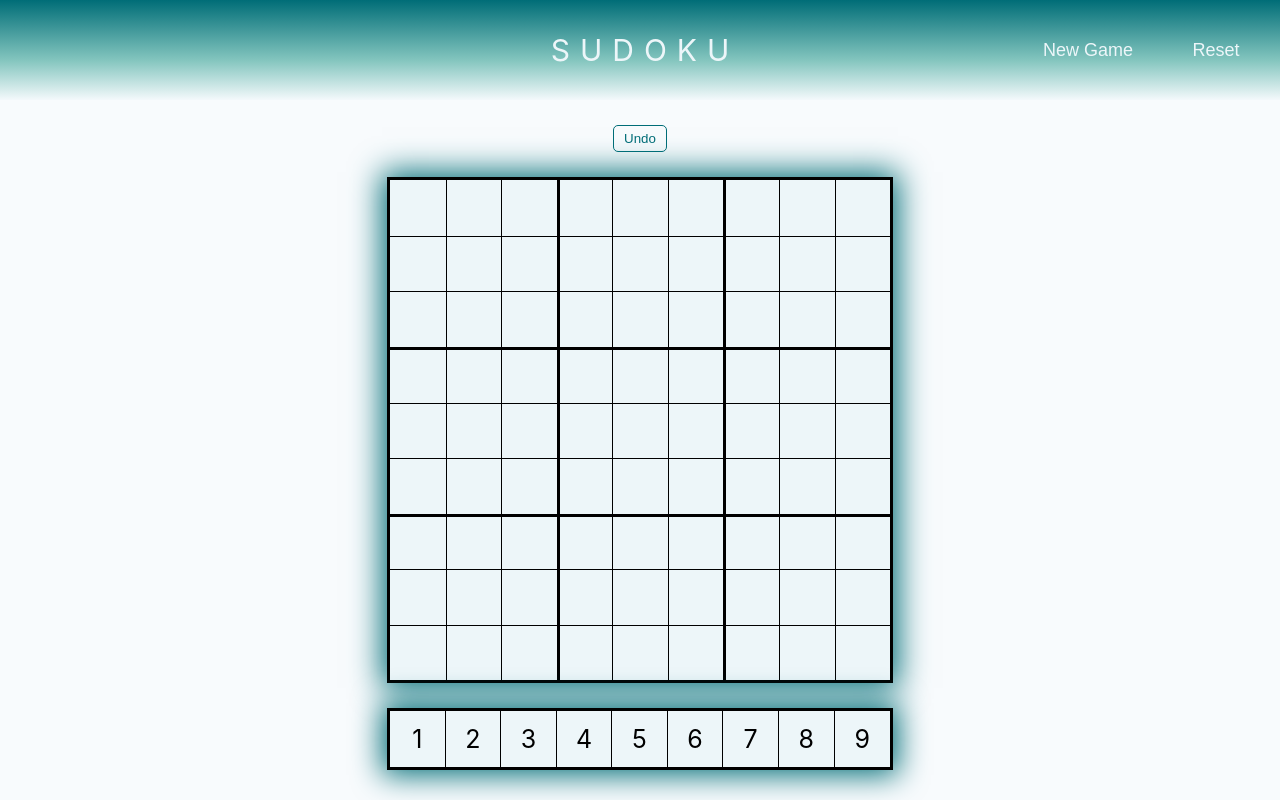
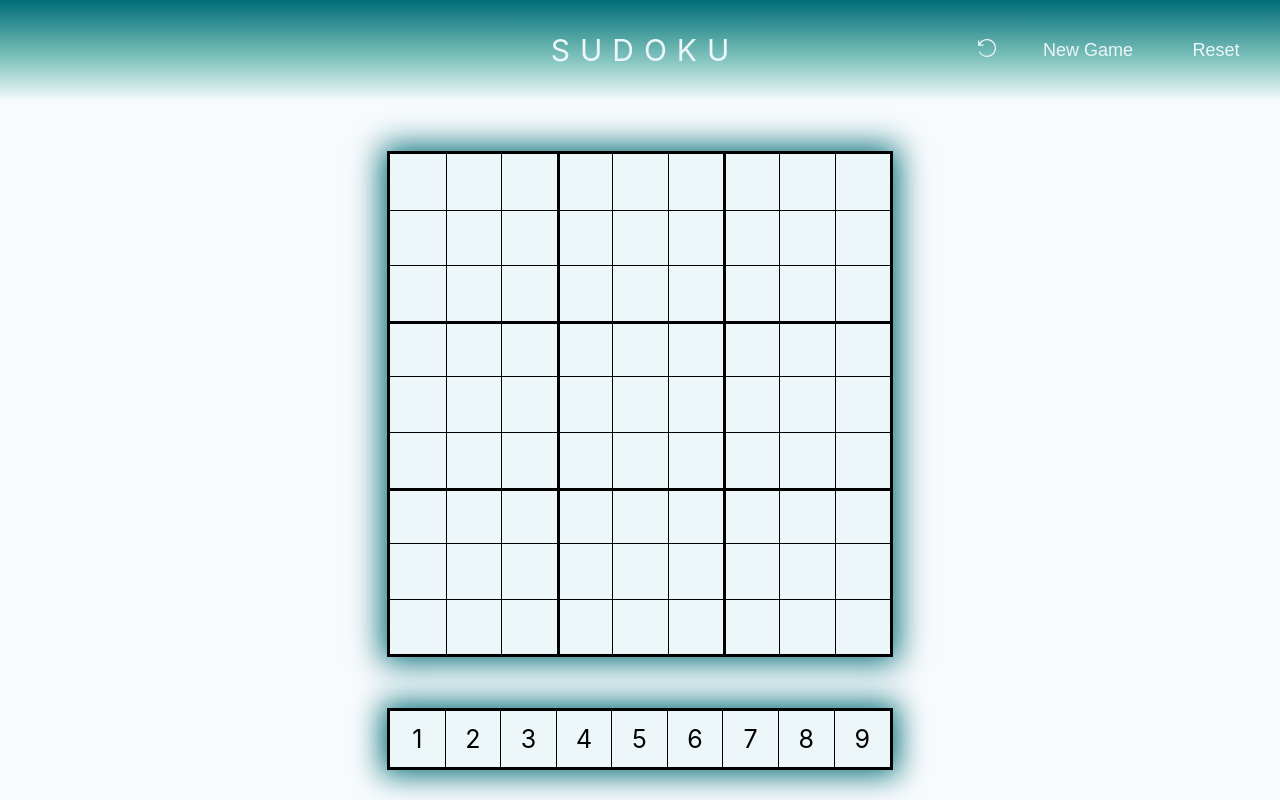
Before and after one commit to olyt/sudoku, a React (Create React App) app: page / in a window 1280 px wide. Built offline with nearby package versions, Linux system fonts and the light colour scheme.

Commit message:
move undo button to header

```diff
--- a/src/App.tsx
+++ b/src/App.tsx
@@ -7,7 +7,6 @@ import { useAppContext } from './context/AppContext';
 import styled from 'styled-components';
 import useGameStatusTracking from './hooks/useGameStatusTracking';
 import { resetClickedCell } from './context/clickedCell/actions';
-import UndoButton from './components/Buttons/UndoButton';
 
 const AppWrapper = styled.div`
   text-align: center;
@@ -47,7 +46,6 @@ const App: React.FC = () => {
   return (
     <AppWrapper onClick={undoClickedCell}>
       <Header />
-      <UndoButton />
       <BoardGrid />
       <DigitsGrid />
       {modal.isOpen && <Modal />}
--- a/src/components/Buttons/UndoButton.tsx
+++ b/src/components/Buttons/UndoButton.tsx
@@ -7,9 +7,11 @@ import styled, {
   keyframes,
   ThemeProps,
 } from 'styled-components';
-import BasicButton from './BasicButton';
 import { useAppContext } from '../../context/AppContext';
 import { tryToUndo } from '../../context/history/operations';
+import { ReactComponent as Icon } from '../../assets/svg/undo.svg';
+import HeaderButton from './HeaderButton';
+import { getBasicIcon } from '../../utils/svgHelper';
 
 type TStyledProps = {
   error: boolean;
@@ -17,10 +19,8 @@ type TStyledProps = {
 
 const getShake = (theme: DefaultTheme): Keyframes => keyframes`
   0% {
-    background: ${theme.lightError};
-    color: ${theme.error};
+    fill: ${theme.error};
     transform: translate(15px);
-    border-color: ${theme.error};
   }
   20% {
     transform: translate(-15px);
@@ -36,9 +36,7 @@ const getShake = (theme: DefaultTheme): Keyframes => keyframes`
   }
   100% {
     transform: translate(0px);
-    background: ${theme.lightError};
-    color: ${theme.error};
-    border-color: ${theme.error};
+    fill: ${theme.error};
   }
 `;
 
@@ -48,17 +46,25 @@ const animation = (
   animation: ${getShake(theme)} 0.4s 1 linear;
 `;
 
-const UndoStyledButton = styled(BasicButton)<TStyledProps>`
-  padding: 5px 10px;
-  box-sizing: border-box;
-  border: 1px solid ${({ theme }) => theme.primary};
-  color: ${({ theme }) => theme.primary};
-  border-radius: 5px;
+const errorButtonCss = css`
+  background: ${({ theme }) => theme.lightError};
+`;
+
+const UndoStyledButton = styled(HeaderButton)<TStyledProps>`
+  width: 75px;
+
+  &:hover {
+    ${({ error }) => error && errorButtonCss};
+  }
+`;
+
+const UndoStyledIcon = styled(getBasicIcon(Icon))<TStyledProps>`
+  fill: ${({ theme }) => theme.primaryLight};
+  transition: 0.3s ease;
   ${(props) => props.error && animation(props.theme)};
 
-  &:hover {
-    background: ${({ theme }) => theme.primary};
-    color: ${({ theme }) => theme.secondary};
+  ${UndoStyledButton}:hover & {
+    fill: ${({ theme }) => theme.primary};
   }
 `;
 
@@ -71,7 +77,7 @@ const UndoButton: React.FC = () => {
 
   return (
     <UndoStyledButton onClick={handleUndo} error={history.error}>
-      Undo
+      <UndoStyledIcon error={history.error} />
     </UndoStyledButton>
   );
 };
--- a/src/components/Header/Header.tsx
+++ b/src/components/Header/Header.tsx
@@ -7,6 +7,7 @@ import { setModalComponent, setModalIsOpen } from '../../context/modal/actions';
 import { setGameStatus } from '../../context/gameInfo/actions';
 import { setBoard } from '../../context/boards/actions';
 import { resetHistory } from '../../context/history/actions';
+import UndoButton from '../Buttons/UndoButton';
 
 const Header: React.FC = () => {
   const { boards, gameInfo, dispatch } = useAppContext();
@@ -28,6 +29,7 @@ const Header: React.FC = () => {
     <StyledHeader>
       <H1>sudoku</H1>
       <ButtonsWrapper>
+        <UndoButton />
         <HeaderButton onClick={startNewGame}>New Game</HeaderButton>
         <HeaderButton onClick={resetGame}>Reset</HeaderButton>
       </ButtonsWrapper>
--- /dev/null
+++ b/src/utils/svgHelper.ts
@@ -0,0 +1,22 @@
+import styled, { DefaultTheme, StyledComponent } from 'styled-components';
+import React from 'react';
+
+interface IBasicIconProps {
+  width?: number;
+  height?: number;
+}
+
+// StyledComponent<React.FunctionComponent<React.SVGProps<SVGSVGElement> & {title?: string | undefined}>, DefaultTheme, IBasicIconProps, never>
+
+export const getBasicIcon = (
+  svg: React.FC
+): StyledComponent<
+  React.FunctionComponent<React.SVGProps<SVGSVGElement>>,
+  DefaultTheme,
+  IBasicIconProps
+> => {
+  return styled(svg)<IBasicIconProps>`
+    width: ${({ width }) => width || 24}px;
+    height: ${({ height }) => height || 24}px;
+  `;
+};
```
Also changed, not shown: src/assets/svg/undo.svg (added).
